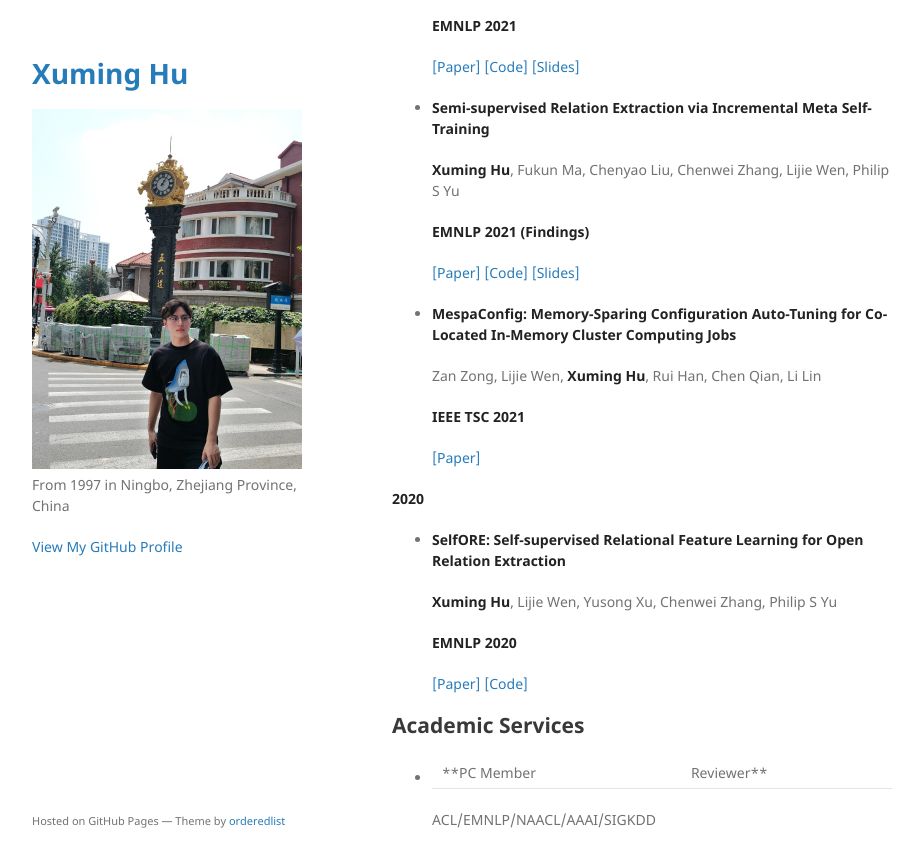
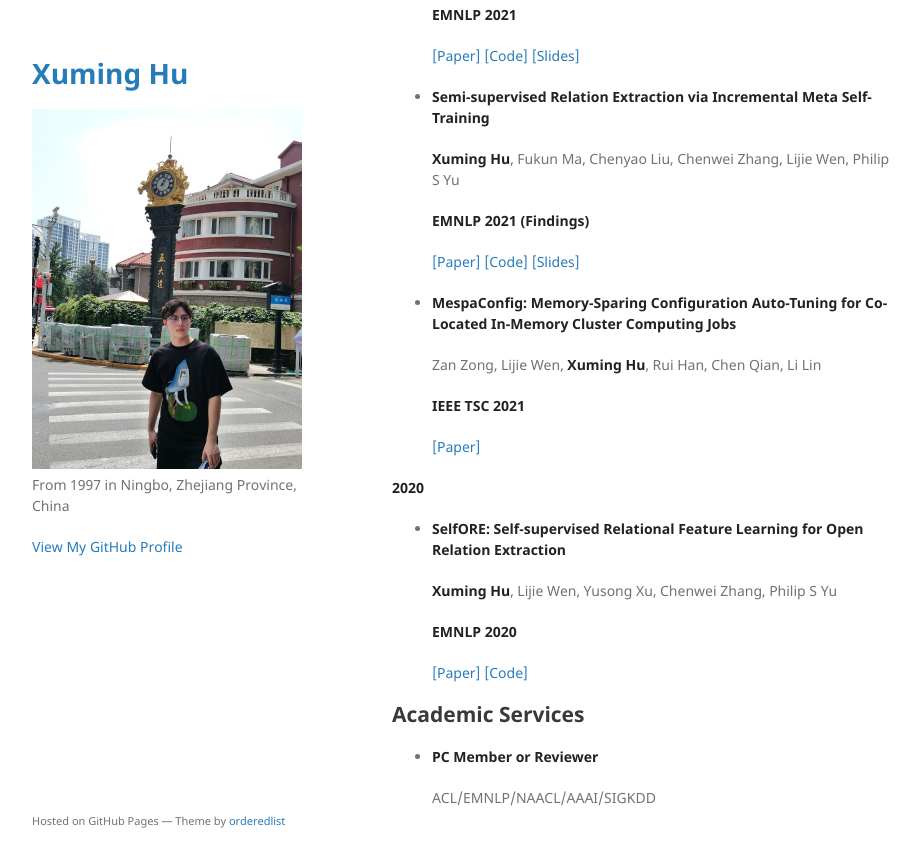
Before and after one commit to xuminghu/xuminghu.github.io, a Jekyll site: the page built from index.md, in a window 1280 px wide and 900 px high, scrolled down 1715 px. Shown: the top 867 px of the window, without its empty margins (178-1098 px from the left). Built offline with Jekyll 4.4.1, drawn with Linux system fonts in a browser that asks for light colours; our own code applies the rules of GitHub Pages for plain Markdown files.

Commit message:
homepage

```diff
--- a/index.md
+++ b/index.md
@@ -98,6 +98,6 @@ Contact: hxm19 AT mails D0T tsinghua D0T edu D0T cn
 
 ## Academic Services
 
-- **PC Member | Reviewer**
+- **PC Member or Reviewer**
 
   ACL/EMNLP/NAACL/AAAI/SIGKDD
```
Also changed, not shown: other parts of index.md (+1 -1 lines).
